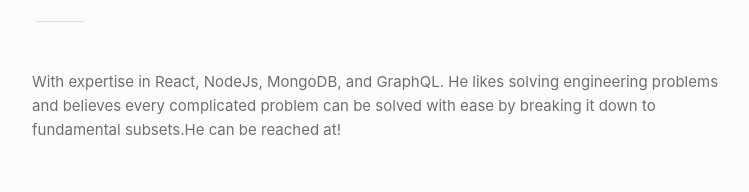
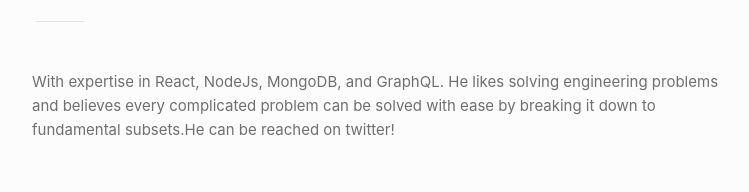
Before and after one commit to dannwaneri/portfolio_v4, a React (Create React App) app: page / in a window 1280 px wide. Shown: the part 181-373 px from the top of the page, without its empty margins (264-1013 px from the left). Built offline with nearby package versions, Linux system fonts and the light colour scheme; no server answers.

Commit message:
Update Home.component.jsx

```diff
--- a/src/components/Home/Home.component.jsx
+++ b/src/components/Home/Home.component.jsx
@@ -32,7 +32,7 @@ const Home = () => {
     <NameContainer>Danny Nwaneri</NameContainer>
     <TitleContainer>Danny Nwaneri is a Software Engineer open to both Front-end and Back-end developer roles</TitleContainer>
     <LineContainer/>
-    <TitleContainer>With expertise in React, NodeJs, MongoDB, and GraphQL. He likes solving engineering problems and believes every complicated problem can be solved with ease by breaking it down to fundamental subsets.He can be reached at!</TitleContainer>
+    <TitleContainer>With expertise in React, NodeJs, MongoDB, and GraphQL. He likes solving engineering problems and believes every complicated problem can be solved with ease by breaking it down to fundamental subsets.He can be reached on twitter!</TitleContainer>
     </motion.div>
 )};
 export default Home;
```
